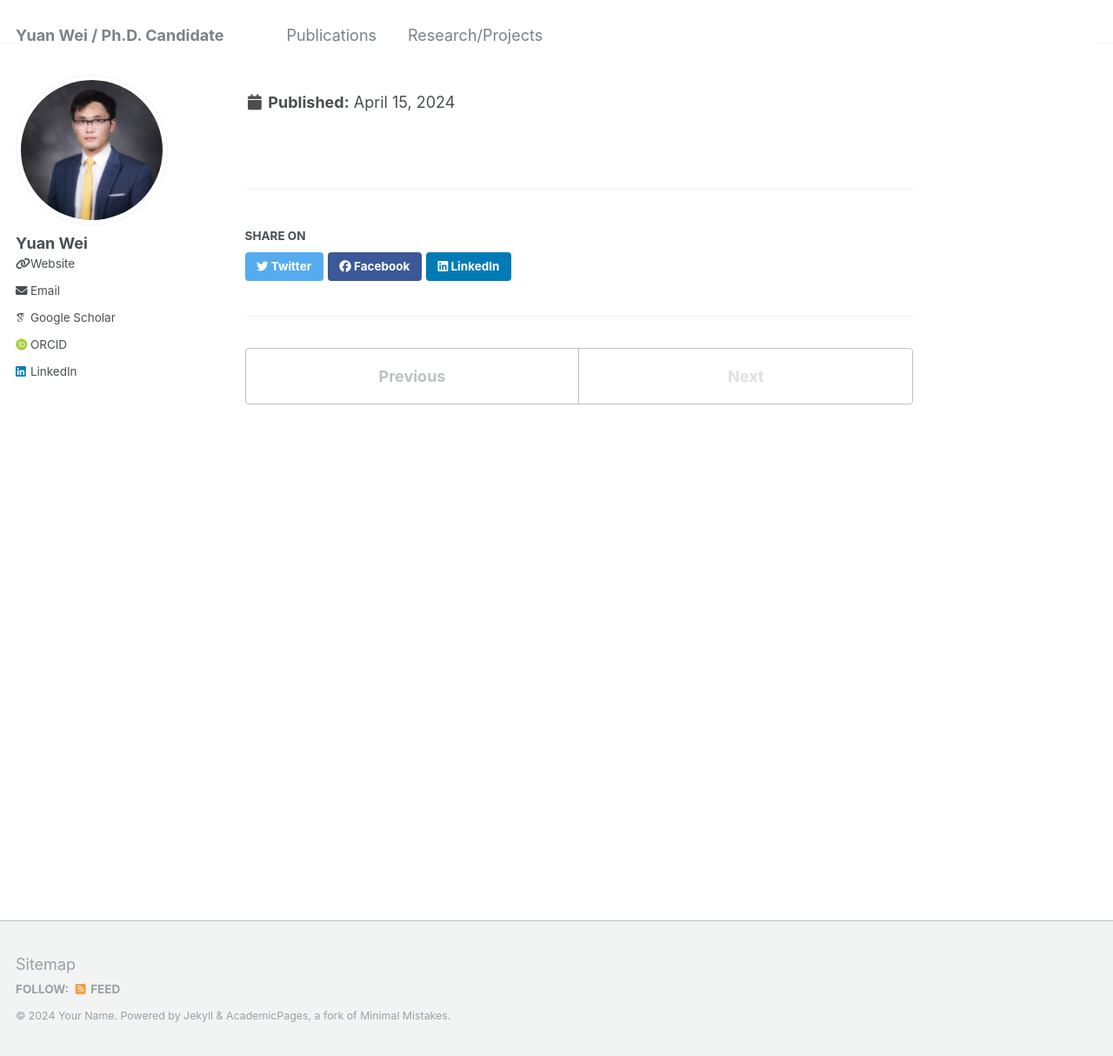
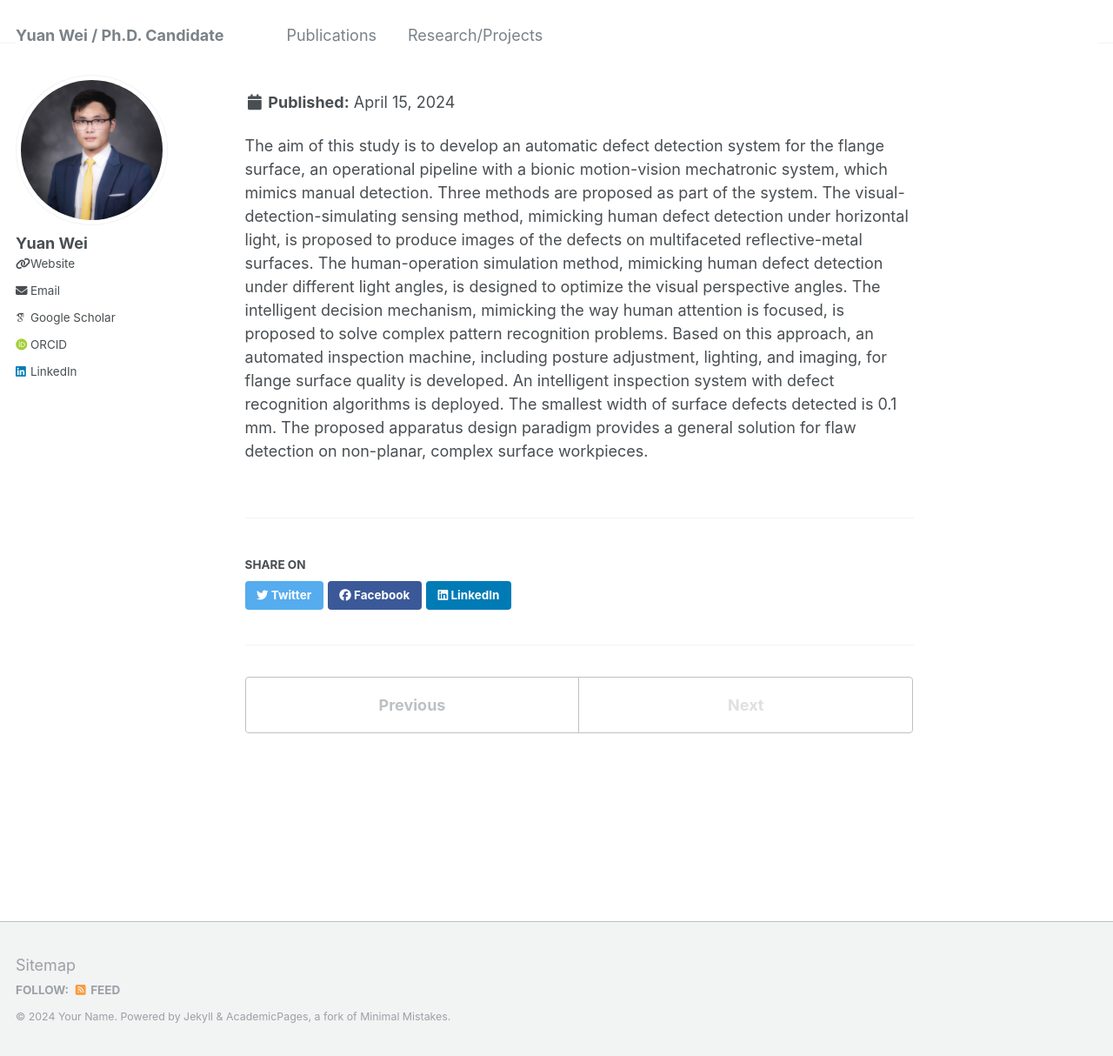
Before and after one commit to JET00wy/YuanWeiWebPage, a Jekyll site: the page built from _portfolio/project_2.html, in a window 1280 px wide and 1214 px high. Shown: the whole window at 87% size. Built offline with Jekyll 4.4.1, drawn with Linux system fonts in a browser that asks for light colours; some web fonts are replaced.

Commit message:
Update project_2.html

```diff
--- a/_portfolio/project_2.html
+++ b/_portfolio/project_2.html
@@ -4,3 +4,5 @@ excerpt: '<img src='/images/H_motor.png'><br/>'
 collection: portfolio
 videolink: "https://www.youtube.com/watch?v=oV7tYH5dSaM"
 ---
+
+The aim of this study is to develop an automatic defect detection system for the flange surface, an operational pipeline with a bionic motion-vision mechatronic system, which mimics manual detection. Three methods are proposed as part of the system. The visual-detection-simulating sensing method, mimicking human defect detection under horizontal light, is proposed to produce images of the defects on multifaceted reflective-metal surfaces. The human-operation simulation method, mimicking human defect detection under different light angles, is designed to optimize the visual perspective angles. The intelligent decision mechanism, mimicking the way human attention is focused, is proposed to solve complex pattern recognition problems. Based on this approach, an automated inspection machine, including posture adjustment, lighting, and imaging, for flange surface quality is developed. An intelligent inspection system with defect recognition algorithms is deployed. The smallest width of surface defects detected is 0.1 mm. The proposed apparatus design paradigm provides a general solution for flaw detection on non-planar, complex surface workpieces.
```
